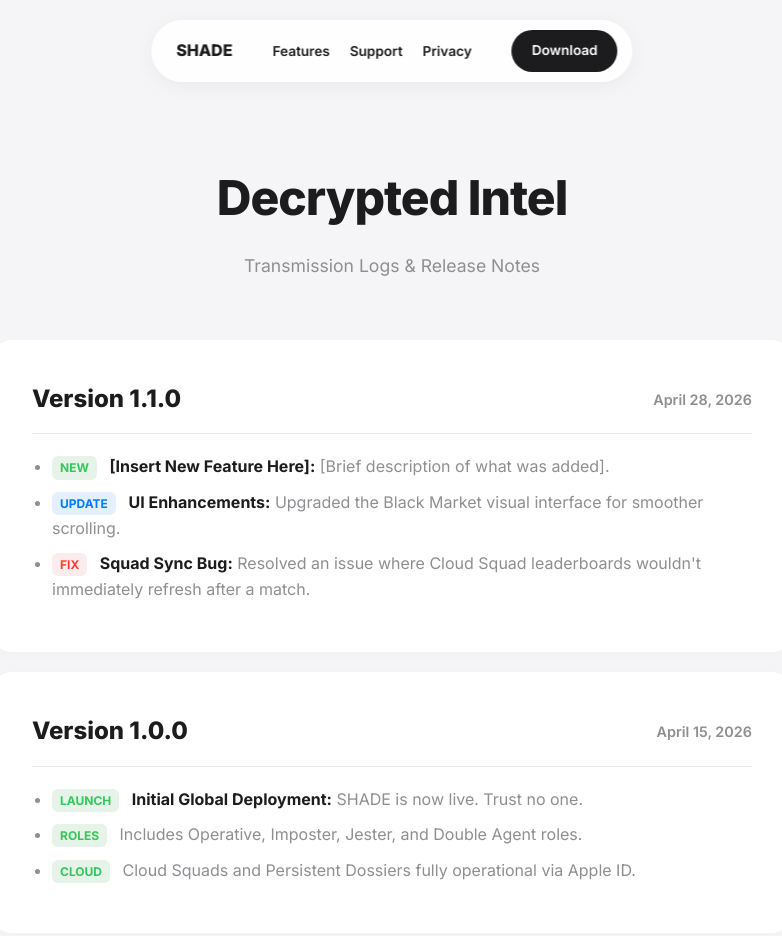
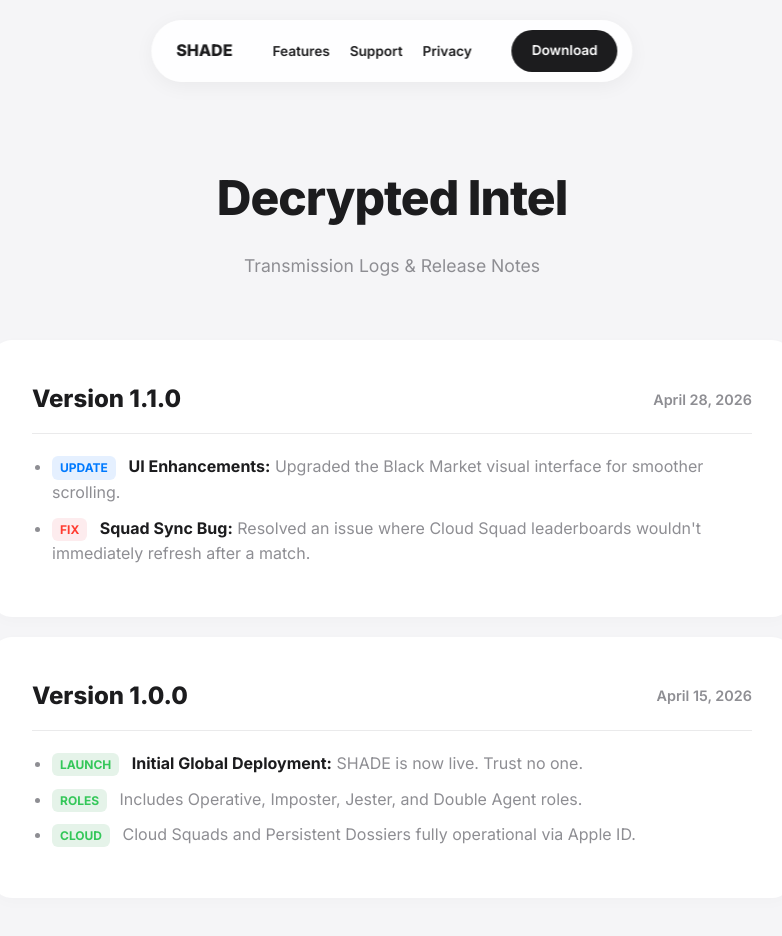
Before and after one commit to kacsss/Shade-App-Website, a plain HTML site: page release-notes.html in a window 1280 px wide. Shown: the top 936 px of the page, without its empty margins (248-1030 px from the left). Drawn offline with Linux system fonts and the light colour scheme.

Commit message:
Update release-notes.html

```diff
--- a/release-notes.html
+++ b/release-notes.html
@@ -92,7 +92,6 @@
                 <span class="version-date">April 28, 2026</span>
             </div>
             <ul class="patch-list">
-                <li><span class="tag tag-new">New</span> <strong>[Insert New Feature Here]:</strong> [Brief description of what was added].</li>
                 <li><span class="tag tag-update">Update</span> <strong>UI Enhancements:</strong> Upgraded the Black Market visual interface for smoother scrolling.</li>
                 <li><span class="tag tag-fix">Fix</span> <strong>Squad Sync Bug:</strong> Resolved an issue where Cloud Squad leaderboards wouldn't immediately refresh after a match.</li>
             </ul>
```
